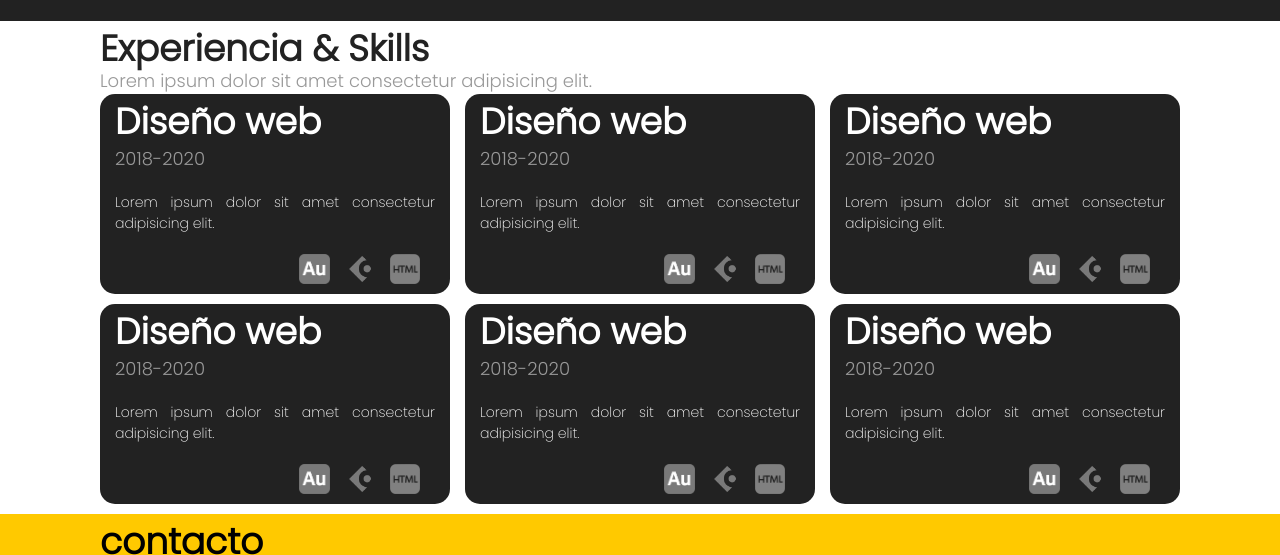
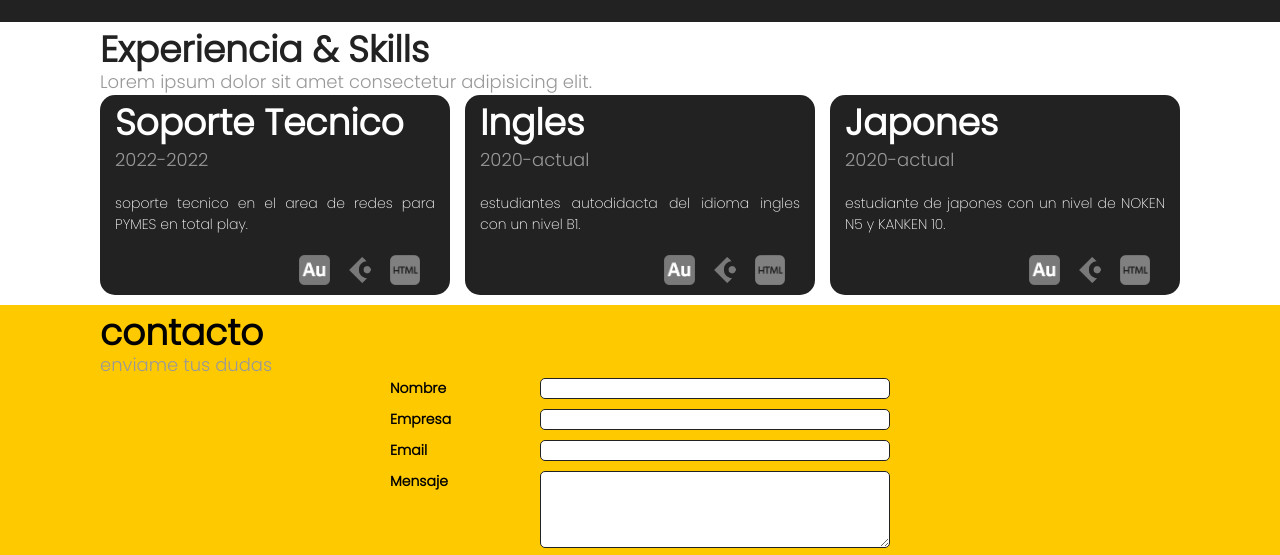
Before and after one commit to tsune211/porfolio, a plain HTML site: page index.html in a window 1280 px wide. Shown: the part 1230-1785 px from the top of the page. Drawn offline with Linux system fonts and the light colour scheme.

Commit message:
estilo_final

```diff
--- a/css/style.css
+++ b/css/style.css
@@ -35,6 +35,7 @@ nav {
     border-bottom: 1px solid #7B16E0;
     padding-top: 10px;
     text-align: center;
+    font-size: 17px;
 }
 
 nav ul {
@@ -151,6 +152,7 @@ button {
 #sobre-mi {
     display: grid;
     grid-template-columns: 250px 1fr;
+    font-size: 16px;
 }
 
 #sobre-mi h2 {
--- a/index.html
+++ b/index.html
@@ -19,7 +19,7 @@
             <li> <a href="#porfolio">porfolio</a></li>
             <li class="logo"> <a href="#inicio"><img src="imagenes/odin4.png" alt="logo mjolnir" class="logo_img"></a></li>
             <li> <a href="#experiencia">skills</a></li>
-            <li>contacto</li>
+            <li> <a href="#contactar">contacto</a></li>
         </ul>
     </nav>
     <article>
@@ -49,7 +49,7 @@
                     Lorem ipsum dolor sit amet consectetur adipisicing elit. Rem saepe consectetur deleniti quidem,
                     nostrum impedit facilis voluptas error ipsam eveniet nisi esse beatae adipisci voluptatibus quo, molestias est. Officiis, qui.<cite>"Lorem "</cite>.
                 </p>
-                <div class="masinfo"><button type="button">MAS INFO</button></div>
+                <div class="masinfo"><a href="imagenes/Currículum_1.pdf" target="_blank"><button type="button">MAS INFO</button></a></div>
             </div>
         </section>
 
@@ -99,9 +99,9 @@
                 <h3>Lorem ipsum dolor sit amet consectetur adipisicing elit.</h3>
                 <div class="gridexp">
                     <div class="cardexp">
-                        <h2>Diseño web</h2>
-                        <h3 class="textoizquierda">2018-2020</h3>
-                        <p>Lorem ipsum dolor sit amet consectetur adipisicing elit.</p>
+                        <h2>Soporte Tecnico</h2>
+                        <h3 class="textoizquierda">2022-2022</h3>
+                        <p>soporte tecnico en el area de redes para PYMES en total play.</p>
                         <ul>
                             <li><img src="./imagenes/tecno_au.png" alt="" height="30px"></li>
                             <li><img src="./imagenes/tecno_cu.png" alt="" height="30px"></li>
@@ -109,9 +109,9 @@
                         </ul>
                     </div>
                     <div class="cardexp">
-                        <h2>Diseño web</h2>
-                        <h3 class="textoizquierda">2018-2020</h3>
-                        <p>Lorem ipsum dolor sit amet consectetur adipisicing elit.</p>
+                        <h2>Ingles</h2>
+                        <h3 class="textoizquierda">2020-actual</h3>
+                        <p>estudiantes autodidacta del idioma ingles con un nivel B1.</p>
                         <ul>
                             <li><img src="./imagenes/tecno_au.png" alt="" height="30px"></li>
                             <li><img src="./imagenes/tecno_cu.png" alt="" height="30px"></li>
@@ -119,45 +119,15 @@
                         </ul>
                     </div>
                     <div class="cardexp">
-                        <h2>Diseño web</h2>
-                        <h3 class="textoizquierda">2018-2020</h3>
-                        <p>Lorem ipsum dolor sit amet consectetur adipisicing elit.</p>
+                        <h2>Japones</h2>
+                        <h3 class="textoizquierda">2020-actual</h3>
+                        <p>estudiante de japones con un nivel de NOKEN N5 y KANKEN 10.</p>
                         <ul>
                             <li><img src="./imagenes/tecno_au.png" alt="" height="30px"></li>
                             <li><img src="./imagenes/tecno_cu.png" alt="" height="30px"></li>
                             <li><img src="./imagenes/tecno_html.png" alt="" height="30px"></li>
                         </ul>
-                    </div>
-                    <div class="cardexp">
-                        <h2>Diseño web</h2>
-                        <h3 class="textoizquierda">2018-2020</h3>
-                        <p>Lorem ipsum dolor sit amet consectetur adipisicing elit.</p>
-                        <ul>
-                            <li><img src="./imagenes/tecno_au.png" alt="" height="30px"></li>
-                            <li><img src="./imagenes/tecno_cu.png" alt="" height="30px"></li>
-                            <li><img src="./imagenes/tecno_html.png" alt="" height="30px"></li>
-                        </ul>
-                    </div>
-                    <div class="cardexp">
-                        <h2>Diseño web</h2>
-                        <h3 class="textoizquierda">2018-2020</h3>
-                        <p>Lorem ipsum dolor sit amet consectetur adipisicing elit.</p>
-                        <ul>
-                            <li><img src="./imagenes/tecno_au.png" alt="" height="30px"></li>
-                            <li><img src="./imagenes/tecno_cu.png" alt="" height="30px"></li>
-                            <li><img src="./imagenes/tecno_html.png" alt="" height="30px"></li>
-                        </ul>
-                    </div>
-                    <div class="cardexp">
-                        <h2>Diseño web</h2>
-                        <h3 class="textoizquierda">2018-2020</h3>
-                        <p>Lorem ipsum dolor sit amet consectetur adipisicing elit.</p>
-                        <ul>
-                            <li><img src="./imagenes/tecno_au.png" alt="" height="30px"></li>
-                            <li><img src="./imagenes/tecno_cu.png" alt="" height="30px"></li>
-                            <li><img src="./imagenes/tecno_html.png" alt="" height="30px"></li>
-                        </ul>
-                    </div>
+
                 </div>
         </section>
 
```
Also changed, not shown: 1 other file.
